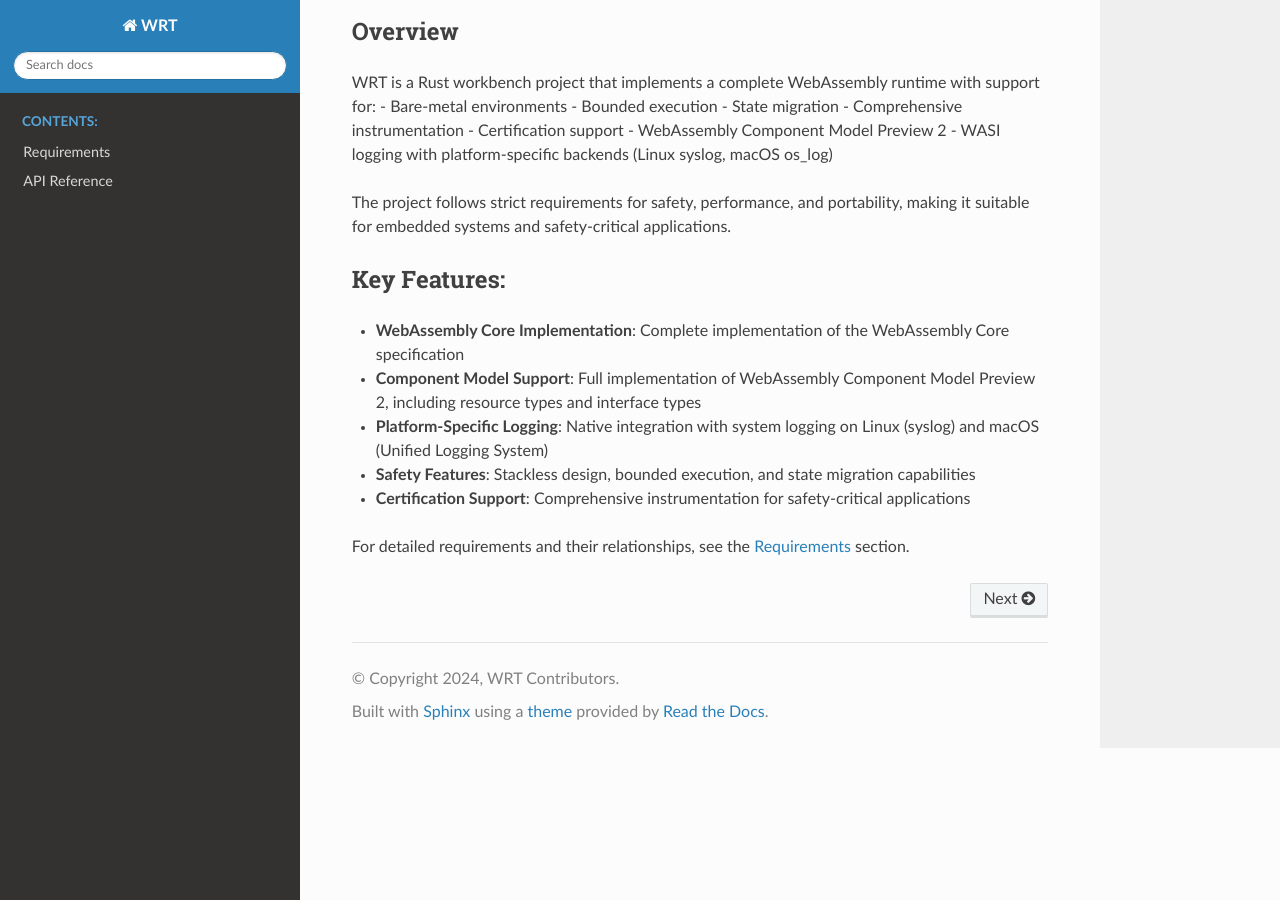
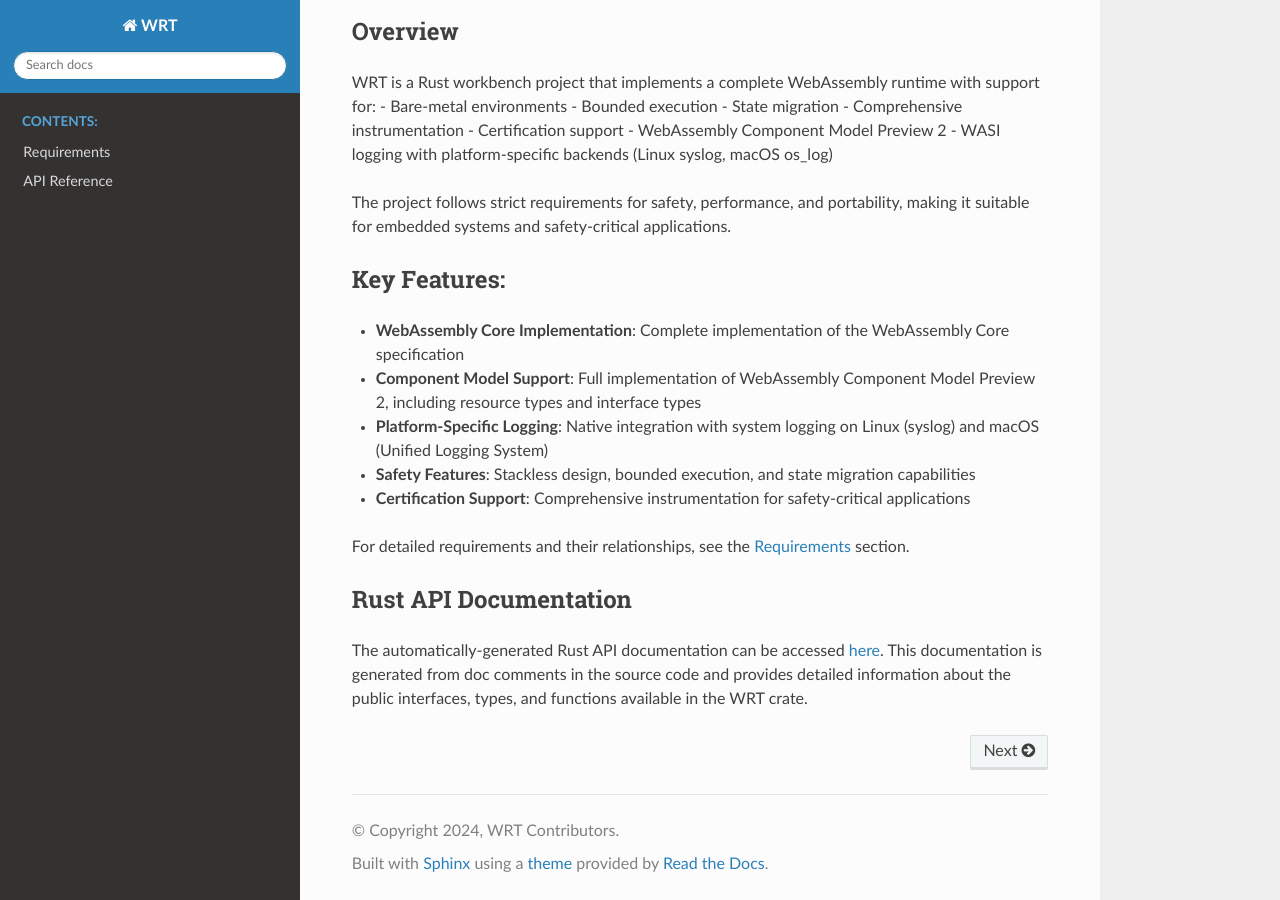
Before and after one commit to pulseengine/wrt, a Sphinx documentation site: the page built from docs/source/index.rst, in a window 1280 px wide and 900 px high, scrolled down 565 px. Built offline with Sphinx 7.4.7 and the Read the Docs theme 3.1.0, drawn with Linux system fonts in a browser that asks for light colours.

Commit message:
Update documentation publishing workflow
- Update GitHub Pages workflow to build and publish Sphinx docs
- Include API documentation generated from Rust code comments
- Update index page to link to Rust API documentation
- Add build job to process docs before deployment

This change enables automatic publishing of project documentation to GitHub Pages with each commit to main or when manually triggered.

```diff
--- a/docs/source/index.rst
+++ b/docs/source/index.rst
@@ -32,3 +32,10 @@ Key Features:
 - **Certification Support**: Comprehensive instrumentation for safety-critical applications
 
 For detailed requirements and their relationships, see the :doc:`requirements` section.
+
+Rust API Documentation
+---------------------
+
+The automatically-generated Rust API documentation can be accessed `here <./api/wrt/index.html>`_.
+This documentation is generated from doc comments in the source code and provides detailed information
+about the public interfaces, types, and functions available in the WRT crate.
```
Also changed, not shown: 1 other file.
